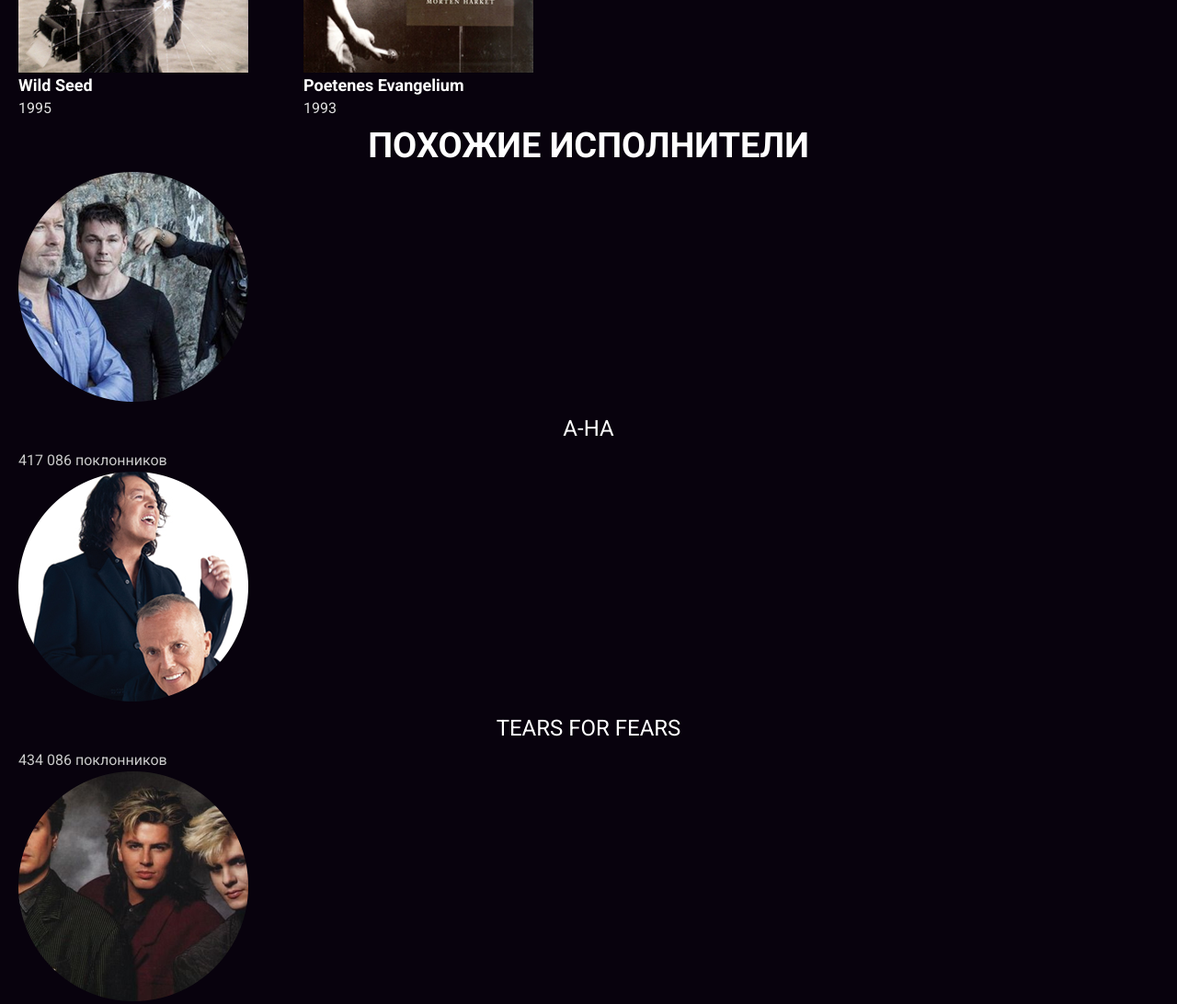
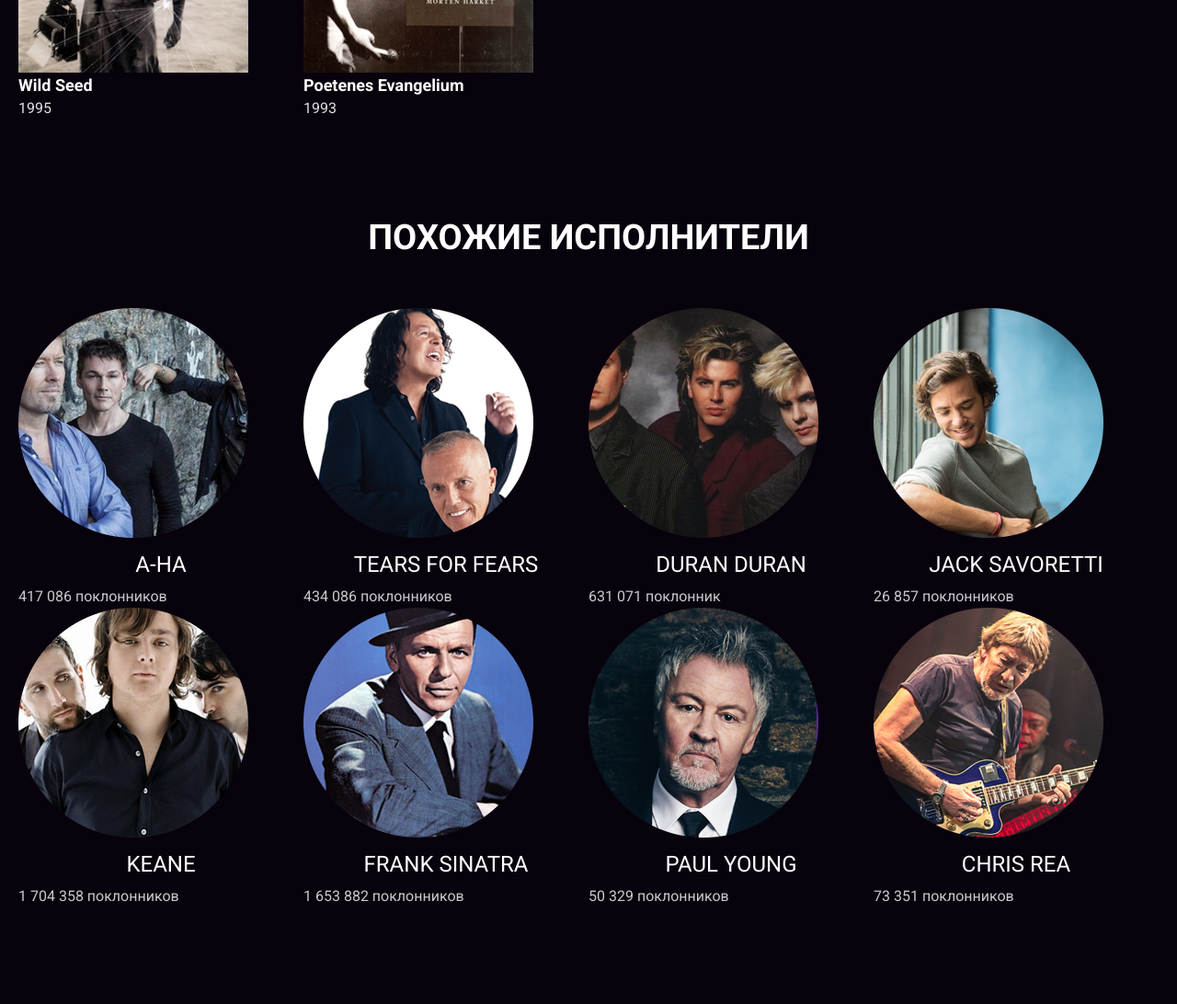
Before and after one commit to YanaLysukha/layout-designer-project-56, a plain HTML site: page src/artist.html in a window 1280 px wide. Shown: the part 1780-2872 px from the top of the page at 92% size. Drawn offline with Linux system fonts and the light colour scheme.

Commit message:
Added styles for page-similar.scss

```diff
--- a/src/css/style-dist.css
+++ b/src/css/style-dist.css
@@ -967,3 +967,19 @@
   line-height: 24px;
   color: #E0E0E0;
 }
+
+.page-similar {
+  padding-top: 100px;
+  margin-bottom: 100px;
+}
+
+.page-title {
+  margin-bottom: 48px;
+}
+
+.similar-grid-container {
+  display: -ms-grid;
+  display: grid;
+  -ms-grid-columns: (1fr)[4];
+  grid-template-columns: repeat(4, 1fr);
+}
--- a/src/scss/_page-similar.scss
+++ b/src/scss/_page-similar.scss
@@ -0,0 +1,13 @@
+.page-similar {
+    padding-top: 100px;
+    margin-bottom: 100px;
+}
+
+.page-title {
+    margin-bottom: 48px;
+}
+
+.similar-grid-container {
+    display: grid;
+    grid-template-columns: repeat(4, 1fr);
+}
```
